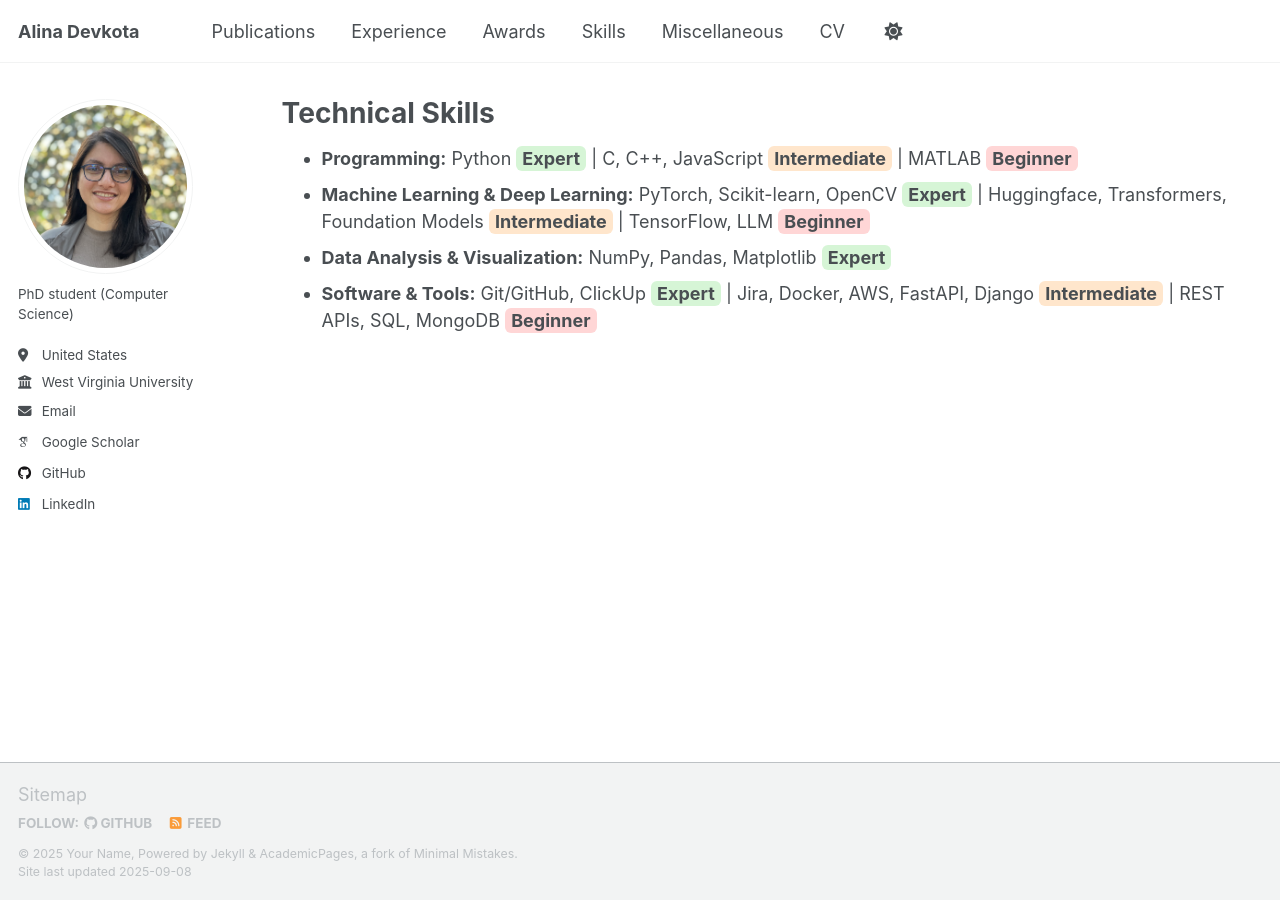
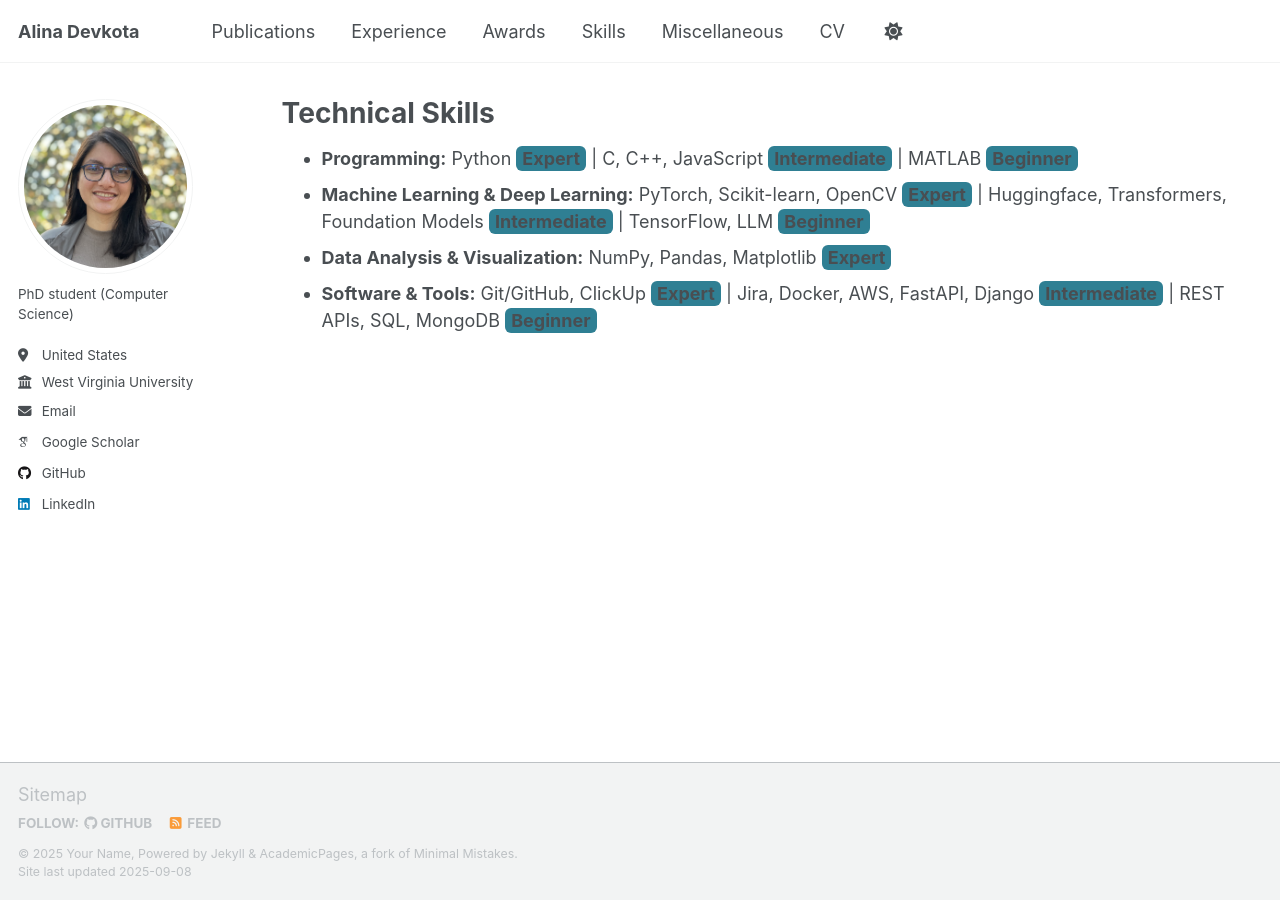
Before and after one commit to alinadevkota/Portfolio, a Jekyll site: the page built from _pages/skills.html, in a window 1280 px wide. Built offline with Jekyll 4.4.1, drawn with Linux system fonts in a browser that asks for light colours; some web fonts are replaced; a script that is not in the unit is left out.

Commit message:
update skills

```diff
--- a/_sass/layout/_page.scss
+++ b/_sass/layout/_page.scss
@@ -403,7 +403,7 @@
 .skills-list .expert {
   color: --global-code-text-color;       /* dark green */
   font-weight: bold;
-  background: #d6f5d6;
+  background: $info-color;
   padding: 2px 6px;
   border-radius: 6px;
 }
@@ -411,7 +411,7 @@
 .skills-list .intermediate {
   color: --global-code-text-color;       /* amber/orange */
   font-weight: bold;
-  background: #ffe6cc;
+  background: $info-color;
   padding: 2px 6px;
   border-radius: 6px;
 }
@@ -419,7 +419,7 @@
 .skills-list .beginner {
   color: --global-code-text-color;       /* dark red */
   font-weight: bold;
-  background: #ffd6d6;
+  background: $info-color;
   padding: 2px 6px;
   border-radius: 6px;
 }
```
